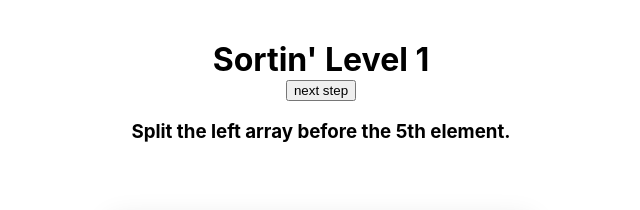
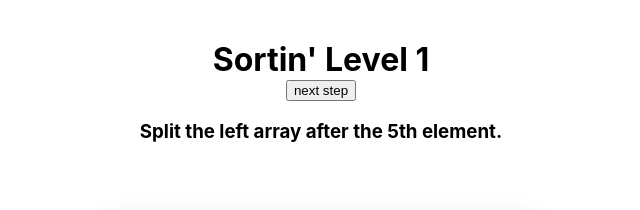
Before and after one commit to ShaimaaAliECE/se3350_project-group-19, a React (Create React App) app: page /levelone in a window 1280 px wide. Shown: the top 210 px of the page, without its empty margins (319-959 px from the left). Built offline with nearby package versions, Linux system fonts and the light colour scheme.

Commit message:
Fix bug where hints indicate the wrong element to merge

```diff
--- a/src/sort.js
+++ b/src/sort.js
@@ -25,7 +25,7 @@ function mergeSort(arr, num, steps)
         stepType: 'split',
         array: num,
         index: middle,
-        instruction: `Split the ${num == 0 ? 'left' : 'right'} array before the ${getOrdinal(middle)} element.`
+        instruction: `Split the ${num == 0 ? 'left' : 'right'} array after the ${getOrdinal(middle)} element.`
     });
 
     leftHalf = mergeSort(leftHalf, 0, steps);
```
